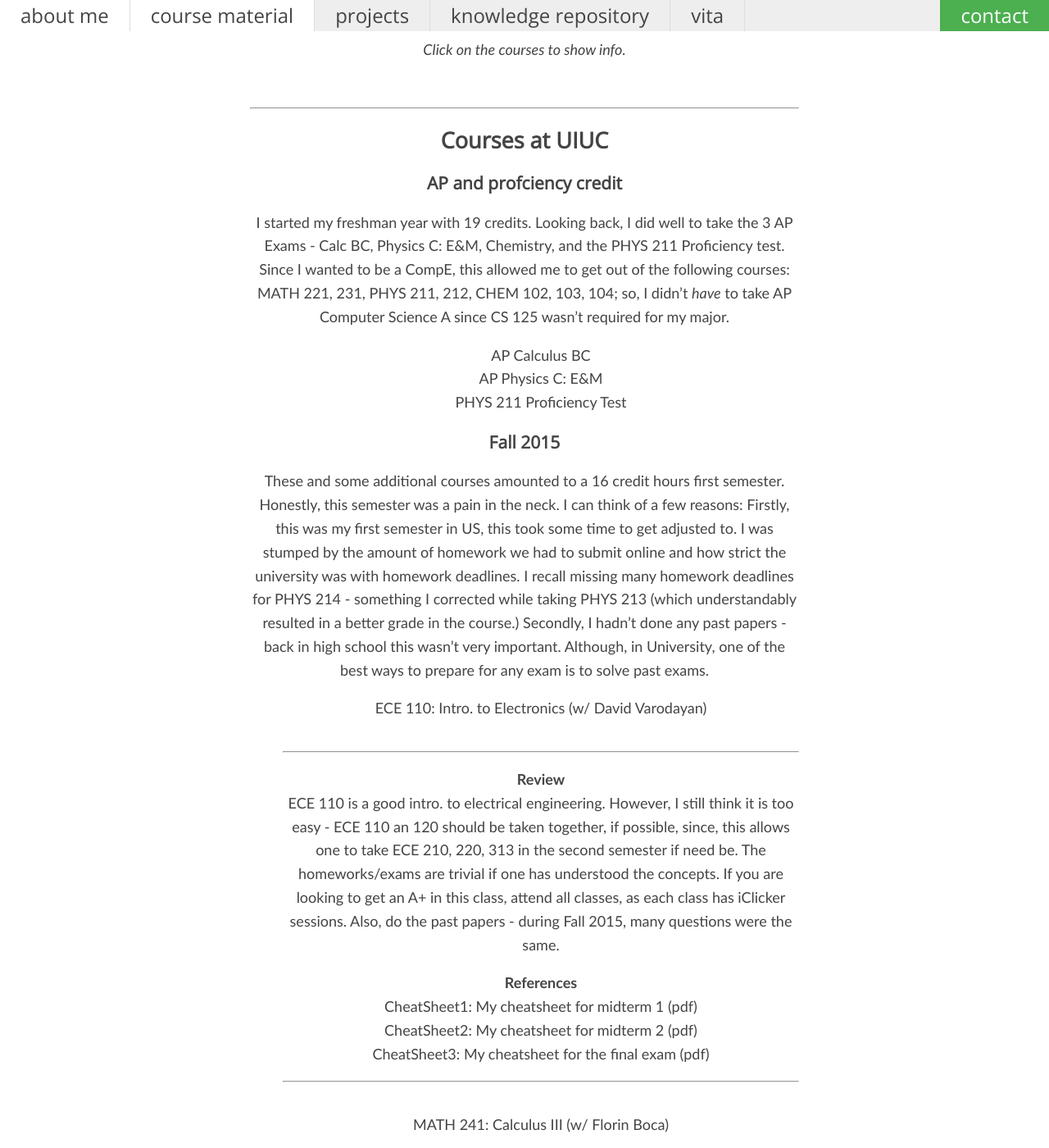
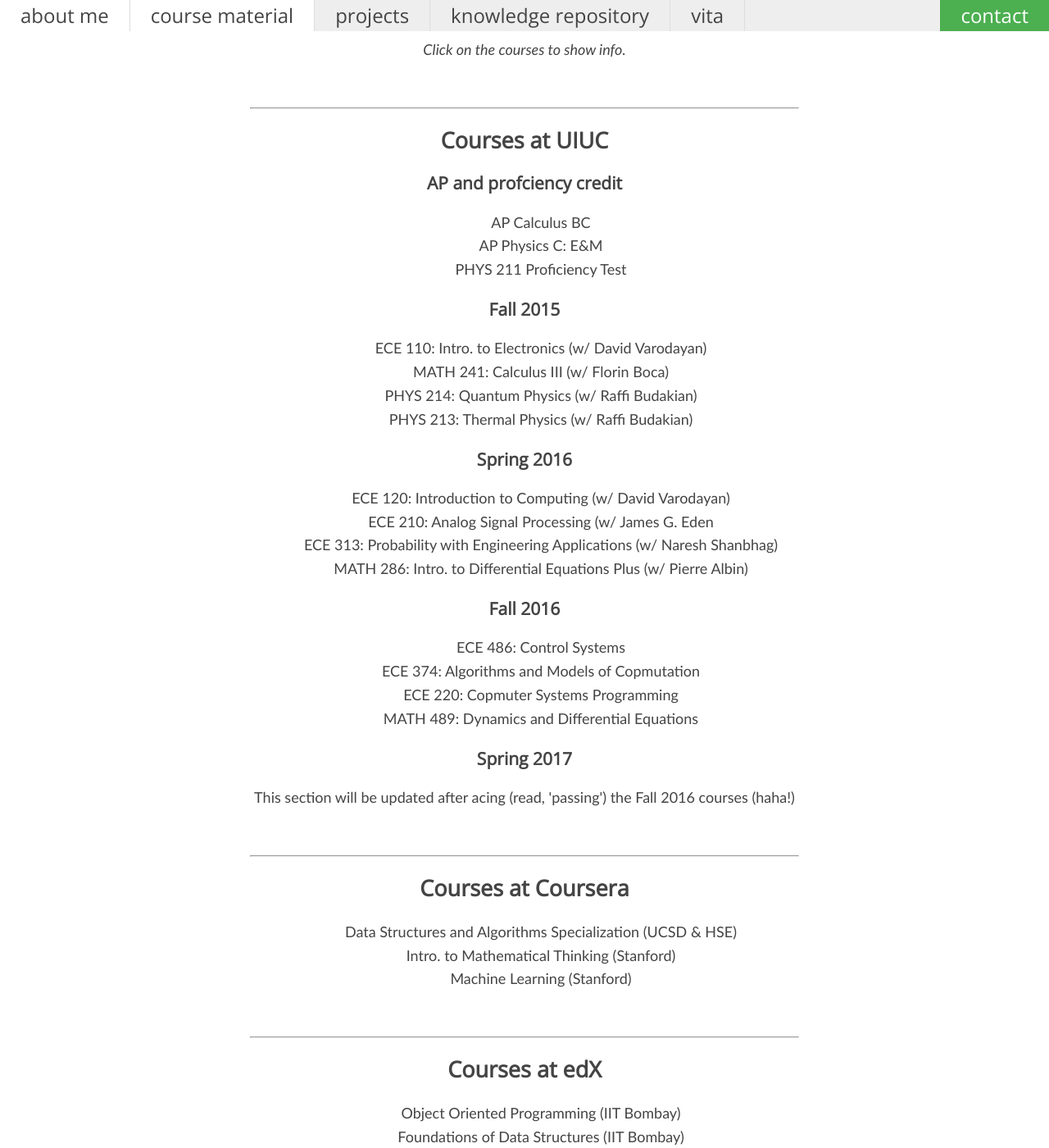
Before and after one commit to akashdeepdeb/akash.github.io, a Jekyll site: the page built from course_material/index.html, in a window 1280 px wide and 1400 px high, scrolled down 573 px. Shown: the whole window at 82% size. Built offline with Jekyll 4.4.1, drawn with Linux system fonts in a browser that asks for light colours; some of the changed text lies outside the part shown.

Commit message:
Update index.html

```diff
--- a/course_material/index.html
+++ b/course_material/index.html
@@ -1,385 +1,168 @@
 ---
 layout: default
+title: Course Material
+---
+<script type="text/javascript">
+ function showhide(div) {
+    var e = document.getElementById(div);
+    e.style.display = (e.style.display == 'block') ? 'none' : 'block';
+ }
+</script>
 
-title: Course Material
-
----
-
-<script type="text/javascript">
-
-function showhide(div) {
-
-    var e = document.getElementById(div);
-
-    e.style.display = (e.style.display == 'block') ? 'none' : 'block';
-
+<style>
+  .course {
+    background-color: white;
+  }
+  figure {
+    font-size: 10;
   }
 
-</script>
-
-
-
-
-
-
-<style>
-
-  .course {
-
-    background-color: white;
-
+  h1, h2, h3  {
+    font-family: Open Sans;
   }
-
-  figure {
-
-    font-size: 10;
-
-  }
-
-
-  h1, h2, h3  {
-
-    font-family: Open Sans;
-
-  }
-
 /*
-
 <br>
-
 <hr width = "40%">
-
 <hr width = "40%">
-
 <br>
-
 */
-
 </style>
 
-
-
-
-
-
 <h1> Course Material</h1>
-
 <figure>
-
   <img src="dependencies.png" alt = "Dependencies" style="width:580px;height:170px;">
-
   <figcaption>xkcd Dependencies (<a href = "http://xkcd.com/754/">http://xkcd.com/754/</a>)</figcaption>
-
 </figure>
-
+<hr>
+<p>
+  I decided to make this section for one reason - to share the resources I used for learning subjects in Math, CS and ECE. These are all the important courses I have taken at UIUC and elsewhere. You'll find materials and resources that should help you for them.
+  I have not provided the links for some textbooks and sources to avoid copyright issues. However, if you have any questions about where to find/get the textbooks, feel free to contact me <a href = "/contact"><b>here</b></a>.
+</p>
+<p><em>Click on the courses to show info.</em></p>
+<br>
 <hr>
 
-<p>
-
-  I decided to make this section for one reason - to share the resources I used for learning subjects in Math, CS and ECE. These are all the important courses I have taken at UIUC and elsewhere. You'll find materials and resources that should help you for them.
-
-  I have not provided the links for some textbooks and sources to avoid copyright issues. However, if you have any questions about where to find/get the textbooks, feel free to contact me <a href = "/contact"><b>here</b></a>.
-
-</p>
-
-<p><em>Click on the courses to show info.</em></p>
-
-<br>
-
-<hr>
-
-
-
-
-
-
 <div id = "uicourses">
-
 <h2>
-
   Courses at UIUC
-
 </h2>
-
 <h3>
-
   AP and profciency credit
-
 </h3>
-<p>
-I started my freshman year with 19 credits. Looking back, I did well to take the 3 AP Exams - Calc BC, Physics C: E&M, Chemistry, and the PHYS 211 Proficiency test.
-Since I wanted to be a CompE, this allowed me to get out of the following courses: MATH 221, 231, PHYS 211, 212, CHEM 102, 103, 104; so, I didn’t <em>have</em> to take AP Computer Science A since CS 125 wasn’t required for my major.
-</p>
-
 <ul>
 
-
-
  <li>
-
   <a href = "javascript:showhide('calcBC')">AP Calculus BC</a>
-
   <div id = "calcBC" style = "text-align: left; display:none;">
-
    <br>
-
    <hr width = "40%">
-
-   <p><b>Review</b><br> When I was in high-school, I didn't actually take this course since I was in a different curriculum. However, I self-studied the course from Coursera and the Barron's books. If you're reading this and are in high-school, I highly recommend taking it, as getting a '5' is not very hard and
-
+   <p><b>Course Review</b><br> When I was in high-school, I didn't actually take this course since I was in a different curriculum. However, I self-studied the course from Coursera and the Barron's books. If you're reading this and are in high-school, I highly recommend taking it, as getting a '5' is not very hard and
    it allows you to get placed out of the strict Calc I & II requirements and jump directly to Calc III (Calc I, II can easily be self-studied, so you don't have to spend 1 or 2 semester(s) with them.)</p>
-
    <p><b>References</b> <br>
-
    Coursera: <a href = "https://www.coursera.org/learn/calculus1">Calculus I by OSU (course)</a><br>
-
    Coursera: <a href = "https://www.coursera.org/learn/advanced-calculus">Calculus II by OSU (course)</a><br>
-
    OSU: <a href = "https://mooculus.osu.edu/textbook/mooculus.pdf">MOOCulus I (pdf)</a><br>
-
    OSU: <a href = "https://ia800502.us.archive.org/35/items/mooculus-sequences-book/sequences-and-series.pdf">MOOCulus II (pdf)</a><br>
-
    Youtube: <a href = "https://www.youtube.com/watch?v=Ct_IMcvNyIM">My video on how to get a 5 in the test (video)</a><br>
-
    </p>
-
    <hr width = "40%">
-
    <br>
-
-  </div>
-
-
-</li>
-
-  <li><a href = "javascript:showhide('physEM')">AP Physics C: E&M</a>
-
-  <div id = "physEM" style = "text-align: left; display: none;">
-
-  <br>
-
-  <hr width = "40%">
-
-   <p><b>Review</b><br>
-
-  As with Calc BC, I hadn't taken this course formally (just the test.) I mostly prepared for it from the Barron's book and took time off from school to
-
-  get help from professors. Other than that I watched MIT OCW's lectures online and Rice University's online edX course - both of which were extremely helpful. Doing 5-7 practice tests (basically, till your concepts are clear) is probably the best way to get a 5 in the test.
-
-  </p>
-
-  <p><b>References</b><br>
-
-  MIT: <a href = "https://www.youtube.com/watch?v=Lx64cq0HeXY">Walter Lewin's 8.02 videos (video)</a><br>
-
-  edX: <a href = "https://www.edx.org/course/electricity-magnetism-part-1-ricex-phys102-1x">Rice University: E&M - part 1 (course)</a><br>
-
-  edX: <a href = "https://www.edx.org/course/electricity-magnetism-part-2-ricex-phys102-2x">Rice University: E&M - part 2 (course)</a><br>
-
-  </p>
-
-  <hr width = "40%">
-
-  <br>
-
   </div>
 
  </li>
-
-
-<li><a href = "javascript:showhide('physprof')">PHYS 211 Proficiency Test</a>
-
-  <div id = "physprof" style = "text-align: left; display: none;">
-
+  <li><a href = "javascript:showhide('physEM')">AP Physics C: E&M</a>
+  <div id = "physEM" style = "text-align: left; display: none;">
    <br>
-
    <hr width = "40%">
-
-   <p><b>Review</b><br>
-
-  In my Junior year of high-school, I had formally taken MIT's 8.01 Classical Mechanics on edX, taught by <em>the</em> great physics professor, Walter Lewin. It is perhaps the best course I have ever taken and 8.01's course quality is still unparalleled. Anyways, with 2 days left to prepare, I re-viewed all 36 hours of Classical Mechanics videos on YouTube and somehow passed the proficiency test.
-
-  A stroke of luck you say? Maybe. Maybe not. When I took the test, I knew I had given many right answers because I got those answers mostly on first go. All in all, the test wasn't very hard. So, to prepare for it, you can watch Walter Lewin's lecture videos on YouTube.
-
-  </p>
-
-  <p><b>References</b><br>
-
-  MIT: <a href = "https://www.youtube.com/watch?v=Uo28HOrhipc&list=PLUdYlQf0_sSsb2tNcA3gtgOt8LGH6tJbr">Physics 8.01 - Classical Mechanics (video)</a><br>
-
-  UIUC: <a href = "https://courses.physics.illinois.edu/phys211/fa2015/">PHYS 211 UIUC (course)</a><br>
-
-  exscape: <a href = "/course_material/exscape.pdf">Notes by edX user exscape - Thomas Backman (pdf)</a><br>
-
-  </p>
-
-  <hr width = "40%">
-
-  <br>
-
-  </div>
-
-</li>
-
-
-
-</ul>
-
-<h3>
-
-  Fall 2015
-
-</h3>
-<p>
-These and some additional courses amounted to a 16 credit hours first semester. Honestly, this semester was a pain in the neck. I can think of a few reasons: Firstly, this was my first semester in US, this took some time to get adjusted to. I was stumped by the amount of homework we had to submit online and how strict the university was with homework deadlines. I recall missing many homework deadlines for PHYS 214 - something I corrected while taking PHYS 213 (which understandably resulted in a better grade in the course.) Secondly, I hadn’t done any past papers - back in high school this wasn’t very important. Although, in University, one of the best ways to prepare for any exam is to solve past exams.
-</p>
-
-<ul>
-
-  <li><a href = “javascript:showhide(‘ece110’)">ECE 110: Intro. to Electronics</a> (w/ David Varodayan)
-   <div id = “ece110” style = “text-align: left; display: none;”>
-    <br>
-<hr width = “40%”>
-<p><b>Review</b><br>
-ECE 110 is a good intro. to electrical engineering. However, I still think it is too easy - ECE 110 an 120 should be taken together, if possible, since, this allows one to take ECE 210, 220, 313 in the second semester if need be. The homeworks/exams are trivial if one has understood the concepts. If you are looking to get an A+ in this class, attend all classes, as each class has iClicker sessions.  Also, do the past papers - during Fall 2015, many questions were the same.
+   <p><b>Course Review</b><br>
+   As with Calc BC, I hadn't taken this course formally (just the test.) I mostly prepared for it from the Barron's book and took time off from school to
+   get help from professors. Other than that I watched MIT OCW's lectures online and Rice University's online edX course - both of which were extremely helpful. Doing 5-7 practice tests (basically, till your concepts are clear) is probably the best way to get a 5 in the test.
    </p>
    <p><b>References</b><br>
-CheatSheet1: <a href = “”>My cheatsheet for midterm 1 (pdf)</a><br>
-CheatSheet2: <a href = “”>My cheatsheet for midterm 2 (pdf)</a><br>
-CheatSheet3: <a href = “”>My cheatsheet for the final exam (pdf)</a><br>
+   MIT: <a href = "https://www.youtube.com/watch?v=Lx64cq0HeXY">Walter Lewin's 8.02 videos (video)</a><br>
+   edX: <a href = "https://www.edx.org/course/electricity-magnetism-part-1-ricex-phys102-1x">Rice University: E&M - part 1 (course)</a><br>
+   edX: <a href = "https://www.edx.org/course/electricity-magnetism-part-2-ricex-phys102-2x">Rice University: E&M - part 2 (course)</a><br>
    </p>
-<hr width = “40%”>
+   <hr width = "40%">
    <br>
   </div>
  </li>
 
-  <li><a href = “javascript:showhide(‘math241’)">MATH 241: Calculus III</a> (w/ Florin Boca)
-   <div id = “math241” style = “text-align: left; display: none;”>
+ <li><a href = "javascript:showhide('physprof')">PHYS 211 Proficiency Test</a>
+  <div id = "physprof" style = "text-align: left; display: none;">
    <br>
-   <hr width = “40%”>
-   <p><b>Review</b><br>
-    This is a good starting math course. Homeworks weren’t too bad. When I didn’t get some concepts, I just looked up Paul’s Online Math Notes and went to Office Hours. CARE was quite useful sometimes. I am going to tutor at CARE for Fall 2016, so you should come ;)
+   <hr width = "40%">
+   <p><b>Course Review</b><br>
+   In my Junior year of high-school, I had formally taken MIT's 8.01 Classical Mechanics on edX, taught by <em>the</em> great physics professor, Walter Lewin. It is perhaps the best course I have ever taken and 8.01's course quality is still unparalleled. Anyways, with 2 days left to prepare, I re-viewed all 36 hours of Classical Mechanics videos on YouTube and somehow passed the proficiency test.
+   A stroke of luck you say? Maybe. Maybe not. When I took the test, I knew I had given many right answers because I got those answers mostly on first go. All in all, the test wasn't very hard. So, to prepare for it, you can watch Walter Lewin's lecture videos on YouTube.
    </p>
-   <hr width = “40%”>
+   <p><b>References</b><br>
+   MIT: <a href = "https://www.youtube.com/watch?v=Uo28HOrhipc&list=PLUdYlQf0_sSsb2tNcA3gtgOt8LGH6tJbr">Physics 8.01 - Classical Mechanics (video)</a><br>
+   UIUC: <a href = "https://courses.physics.illinois.edu/phys211/fa2015/">PHYS 211 UIUC (course)</a><br>
+   exscape: <a href = "/course_material/exscape.pdf">Notes by edX user exscape - Thomas Backman (pdf)</a><br>
+   </p>
+   <hr width = "40%">
    <br>
   </div>
-
  </li>
 
+</ul>
+<h3>
+  Fall 2015
+</h3>
+<ul>
+  <li><a href = "/ECE110">ECE 110: Intro. to Electronics</a> (w/ David Varodayan)</li>
+  <li><a href = "/MATH241">MATH 241: Calculus III</a> (w/ Florin Boca)</li>
   <li><a href = "/PHYS214">PHYS 214: Quantum Physics</a> (w/ Raffi Budakian)</li>
-
   <li><a href = "/PHYS213">PHYS 213: Thermal Physics</a> (w/ Raffi Budakian)</li>
-
 </ul>
-
 <h3>
-
   Spring 2016
-
 </h3>
-
 <ul>
-
   <li><a href = "/ECE120">ECE 120: Introduction to Computing</a> (w/ David Varodayan)</li>
-
   <li><a href = "/ECE210">ECE 210: Analog Signal Processing</a> (w/ James G. Eden</li>
-
   <li><a href = "/ECE313">ECE 313: Probability with Engineering Applications</a> (w/ Naresh Shanbhag)</li>
-
   <li><a href = "/MATH286">MATH 286: Intro. to Differential Equations Plus</a> (w/ Pierre Albin)</li>
-
 </ul>
-
 <h3>
-
   Fall 2016
-
 </h3>
-
 <ul>
-
   <li><a href = "/ECE486">ECE 486: Control Systems</a></li>
-
   <li><a href = "/ECE374">ECE 374: Algorithms and Models of Copmutation</a></li>
-
   <li><a href = "/ECE220">ECE 220: Copmuter Systems Programming</a></li>
-
   <li><a href = "/MATH489">MATH 489: Dynamics and Differential Equations</a></li>
-
 </ul>
-
 <h3>
-
   Spring 2017
-
 </h3>
-
 <p> This section will be updated after acing (read, 'passing') the Fall 2016 courses (haha!)</p>
-
 </div>
 
+<br>
+<hr>
 
-
-
-
+<div id = "coursera">
+  <h2>Courses at Coursera</h2>
+  <ul>
+    <li><a href = "/dsalg">Data Structures and Algorithms Specialization (UCSD & HSE)</a></li>
+    <li><a href = "/intromath">Intro. to Mathematical Thinking (Stanford)</a></li>
+    <li><a href = "/ml">Machine Learning (Stanford)</a></li>
+  </ul>
+</div>
 
 <br>
-
 <hr>
 
-
-
-
-
-
-<div id = "coursera">
-
-  <h2>Courses at Coursera</h2>
-
+<div id = "edX">
+  <h2>Courses at edX</h2>
   <ul>
-
-    <li><a href = "/dsalg">Data Structures and Algorithms Specialization (UCSD & HSE)</a></li>
-
-    <li><a href = "/intromath">Intro. to Mathematical Thinking (Stanford)</a></li>
-
-    <li><a href = "/ml">Machine Learning (Stanford)</a></li>
-
+    <li><a href = "oop">Object Oriented Programming (IIT Bombay)</a></li>
+    <li><a href = "dsfound">Foundations of Data Structures (IIT Bombay)</a></li>
+    <li><a href = "cppintro">Introduction to C++ (Microsoft)</a></li>
+    <li><a href = "pyintro">Introduction to CS and Programming using Python (MIT)</a></li>
+    <li><a href = "thermo">Thermodynamics (IIT Bombay)</a></li>
+    <li><a href = "mech">Classical Mechanics (MIT)</a></li>
   </ul>
-
 </div>
-
-
-
-
-
-
-<br>
-
-<hr>
-
-
-
-
-
-
-<div id = "edX">
-
-  <h2>Courses at edX</h2>
-
-  <ul>
-
-    <li><a href = "oop">Object Oriented Programming (IIT Bombay)</a></li>
-
-    <li><a href = "dsfound">Foundations of Data Structures (IIT Bombay)</a></li>
-
-    <li><a href = "cppintro">Introduction to C++ (Microsoft)</a></li>
-
-    <li><a href = "pyintro">Introduction to CS and Programming using Python (MIT)</a></li>
-
-    <li><a href = "thermo">Thermodynamics (IIT Bombay)</a></li>
-
-    <li><a href = "mech">Classical Mechanics (MIT)</a></li>
-
-  </ul>
-
-</div>
```
Lines whose indentation alone changed are shown as unchanged.
